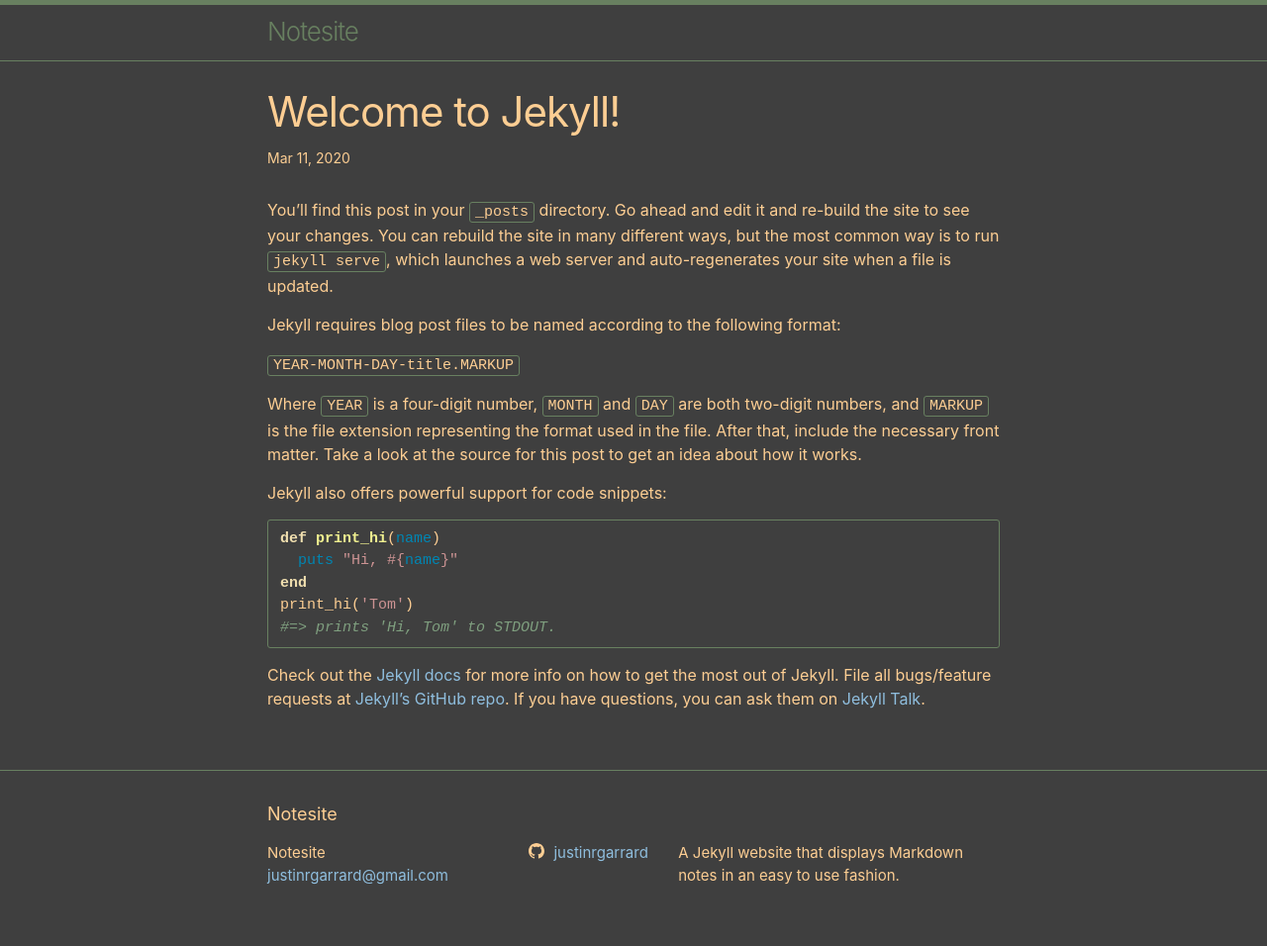
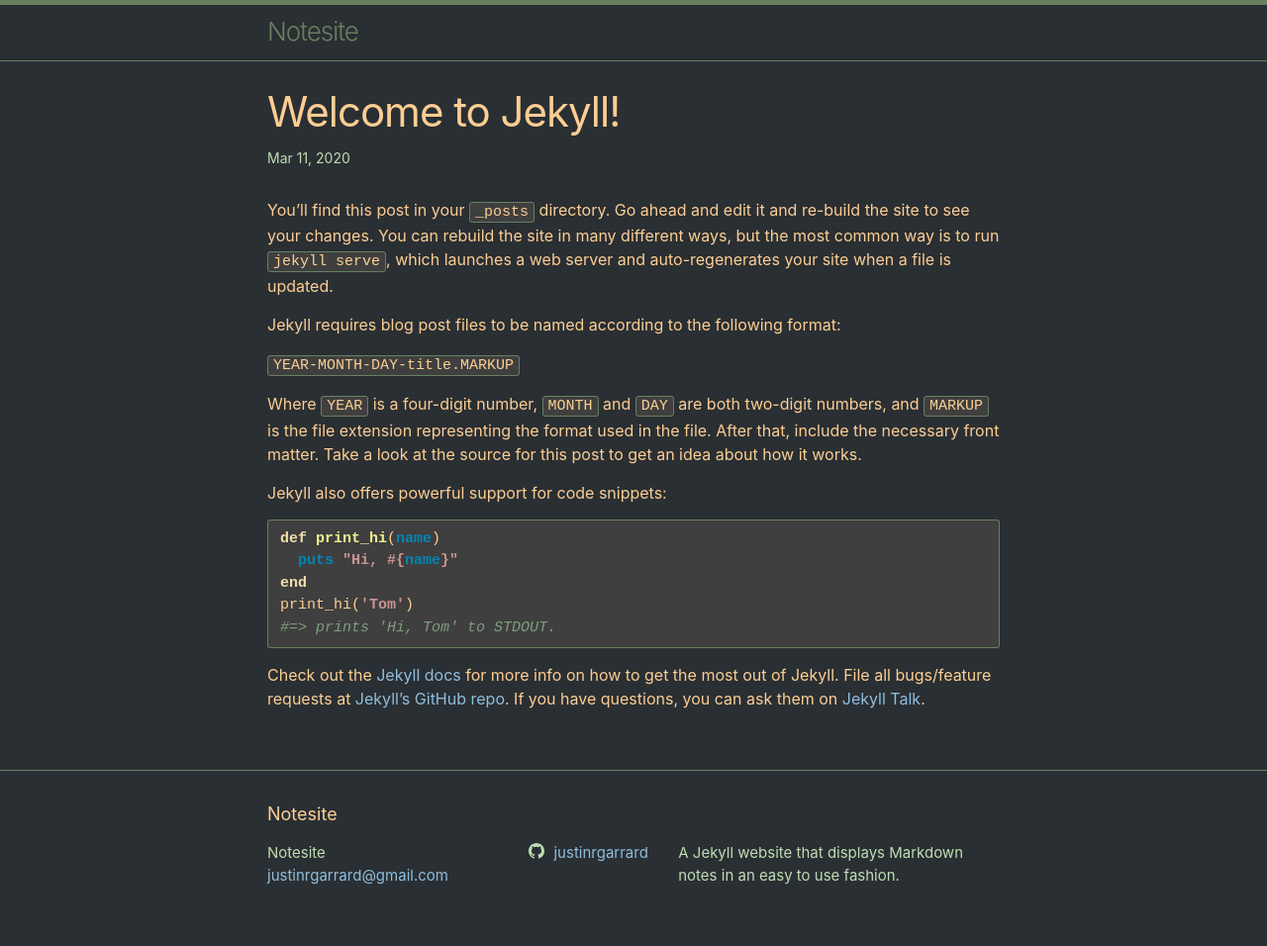
Before and after one commit to justinrgarrard/notesite, a Jekyll site: the page built from _posts/2020-03-11-welcome-to-jekyll.markdown, in a window 1280 px wide. Shown: the whole page at 99% size. Built offline with Jekyll 4.4.1, drawn with Linux system fonts in a browser that asks for light colours.

Commit message:
Changed color themes, added ruby version

```diff
--- a/_sass/minima.scss
+++ b/_sass/minima.scss
@@ -11,10 +11,10 @@ $base-line-height: 1.5 !default;
 $spacing-unit:     30px !default;
 
 $text-color:       #fdce93 !default;
-$background-color: #3f3f3f !default;
+$background-color: #2A2F33 !default;
 $brand-color:      #8fbede !default; //#2a7ae2
 
-$grey-color:       #fdce93 !default; //#828282
+$grey-color:       #bfddb2 !default; //#828282
 $grey-color-light: #688060 !default; //lighten($grey-color, 40%) !default;
 $grey-color-dark:  #688060 !default; // darken($grey-color, 25%) !default;
 
--- a/_sass/minima/_syntax-highlighting.scss
+++ b/_sass/minima/_syntax-highlighting.scss
@@ -34,38 +34,38 @@
   .kp    { font-weight: bold } // Keyword.Pseudo
   .kr    { font-weight: bold } // Keyword.Reserved
   .kt    { color: #dfdfbf; font-weight: bold } // Keyword.Type
-  .m     { color: #8cd0d3 } // Literal.Number
-  .s     { color: #cc9393 } // Literal.String
-  .na    { color: #008080 } // Name.Attribute
-  .nb    { color: #0086B3 } // Name.Builtin
+  .m     { color: #8cd0d3; font-weight: bold } // Literal.Number
+  .s     { color: #cc9393; font-weight: bold } // Literal.String
+  .na    { color: #00b3b3; font-weight: bold } // Name.Attribute
+  .nb    { color: #0086B3; font-weight: bold } // Name.Builtin
   .nc    { color: #dfdfbf; font-weight: bold } // Name.Class
-  .no    { color: #008080 } // Name.Constant
+  .no    { color: #00b3b3; font-weight: bold } // Name.Constant
   .ni    { color: #800080 } // Name.Entity
   .ne    { color: #c3bf9f; font-weight: bold } // Name.Exception
   .nf    { color: #efef8f; font-weight: bold } // Name.Function
   .nn    { color: #555 } // Name.Namespace
   .nt    { color: #e89393 } // Name.Tag
-  .nv    { color: #008080 } // Name.Variable
+  .nv    { color: #00b3b3; font-weight: bold } // Name.Variable
   .ow    { font-weight: bold } // Operator.Word
   .w     { color: #bbb } // Text.Whitespace
-  .mf    { color: #8cd0d3 } // Literal.Number.Float
-  .mh    { color: #8cd0d3 } // Literal.Number.Hex
-  .mi    { color: #8cd0d3 } // Literal.Number.Integer
-  .mo    { color: #8cd0d3 } // Literal.Number.Oct
-  .sb    { color: #cc9393 } // Literal.String.Backtick
-  .sc    { color: #cc9393 } // Literal.String.Char
-  .sd    { color: #cc9393 } // Literal.String.Doc
-  .s2    { color: #cc9393 } // Literal.String.Double
-  .se    { color: #cc9393 } // Literal.String.Escape
-  .sh    { color: #cc9393 } // Literal.String.Heredoc
-  .si    { color: #cc9393 } // Literal.String.Interpol
-  .sx    { color: #cc9393 } // Literal.String.Other
+  .mf    { color: #8cd0d3; font-weight: bold } // Literal.Number.Float
+  .mh    { color: #8cd0d3; font-weight: bold } // Literal.Number.Hex
+  .mi    { color: #8cd0d3; font-weight: bold } // Literal.Number.Integer
+  .mo    { color: #8cd0d3; font-weight: bold } // Literal.Number.Oct
+  .sb    { color: #cc9393; font-weight: bold } // Literal.String.Backtick
+  .sc    { color: #cc9393; font-weight: bold } // Literal.String.Char
+  .sd    { color: #cc9393; font-weight: bold } // Literal.String.Doc
+  .s2    { color: #cc9393; font-weight: bold } // Literal.String.Double
+  .se    { color: #cc9393; font-weight: bold } // Literal.String.Escape
+  .sh    { color: #cc9393; font-weight: bold } // Literal.String.Heredoc
+  .si    { color: #cc9393; font-weight: bold } // Literal.String.Interpol
+  .sx    { color: #cc9393; font-weight: bold } // Literal.String.Other
   .sr    { color: #009926 } // Literal.String.Regex
-  .s1    { color: #cc9393 } // Literal.String.Single
+  .s1    { color: #cc9393; font-weight: bold } // Literal.String.Single
   .ss    { color: #990073 } // Literal.String.Symbol
   .bp    { color: #7f9f7f } // Name.Builtin.Pseudo
-  .vc    { color: #008080 } // Name.Variable.Class
-  .vg    { color: #008080 } // Name.Variable.Global
-  .vi    { color: #008080 } // Name.Variable.Instance
-  .il    { color: #8cd0d3 } // Literal.Number.Integer.Long
+  .vc    { color: #00b3b3; font-weight: bold } // Name.Variable.Class
+  .vg    { color: #00b3b3; font-weight: bold } // Name.Variable.Global
+  .vi    { color: #00b3b3; font-weight: bold } // Name.Variable.Instance
+  .il    { color: #8cd0d3; font-weight: bold } // Literal.Number.Integer.Long
 }
```
Also changed, not shown: Gemfile.lock, 2 other files.
